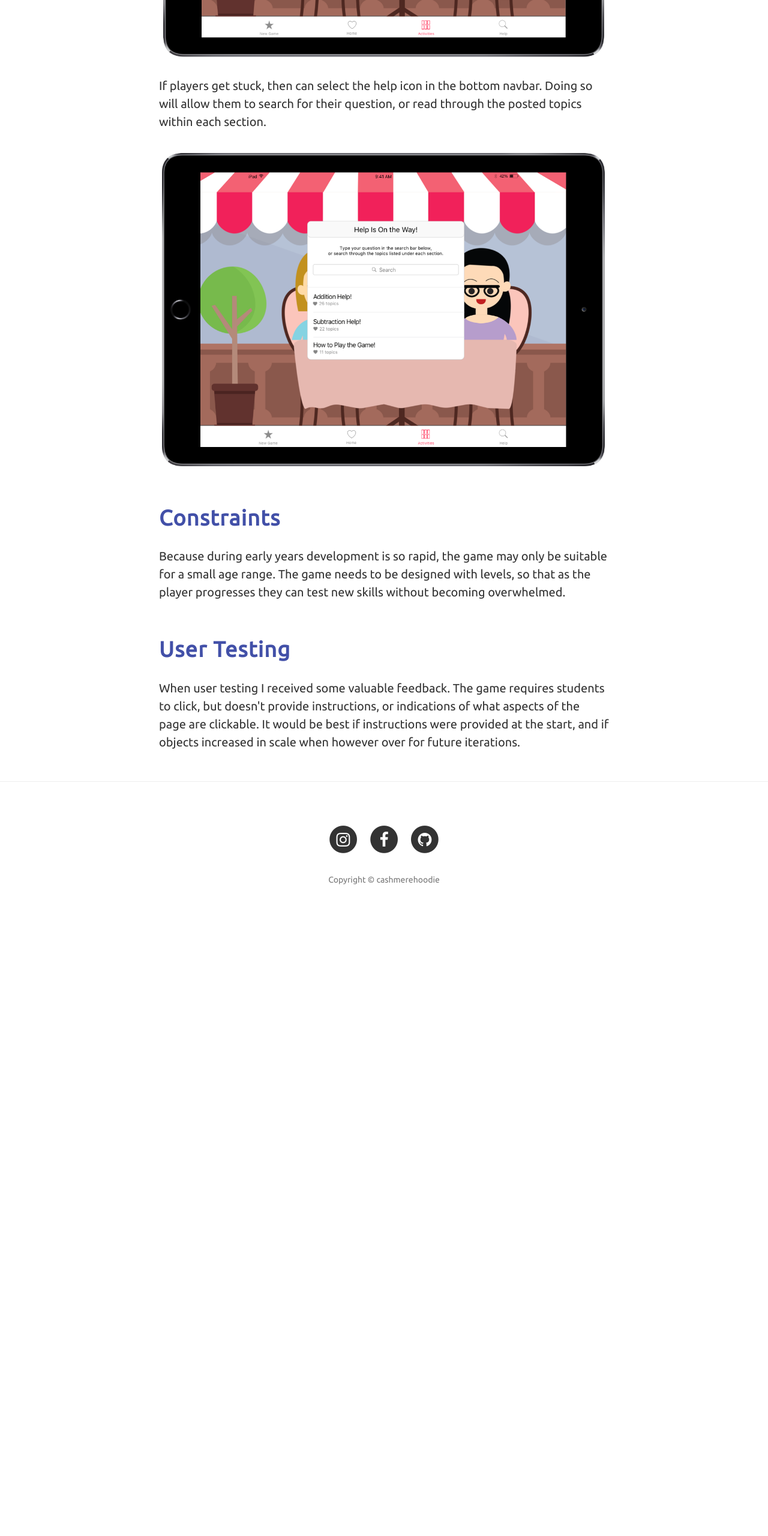
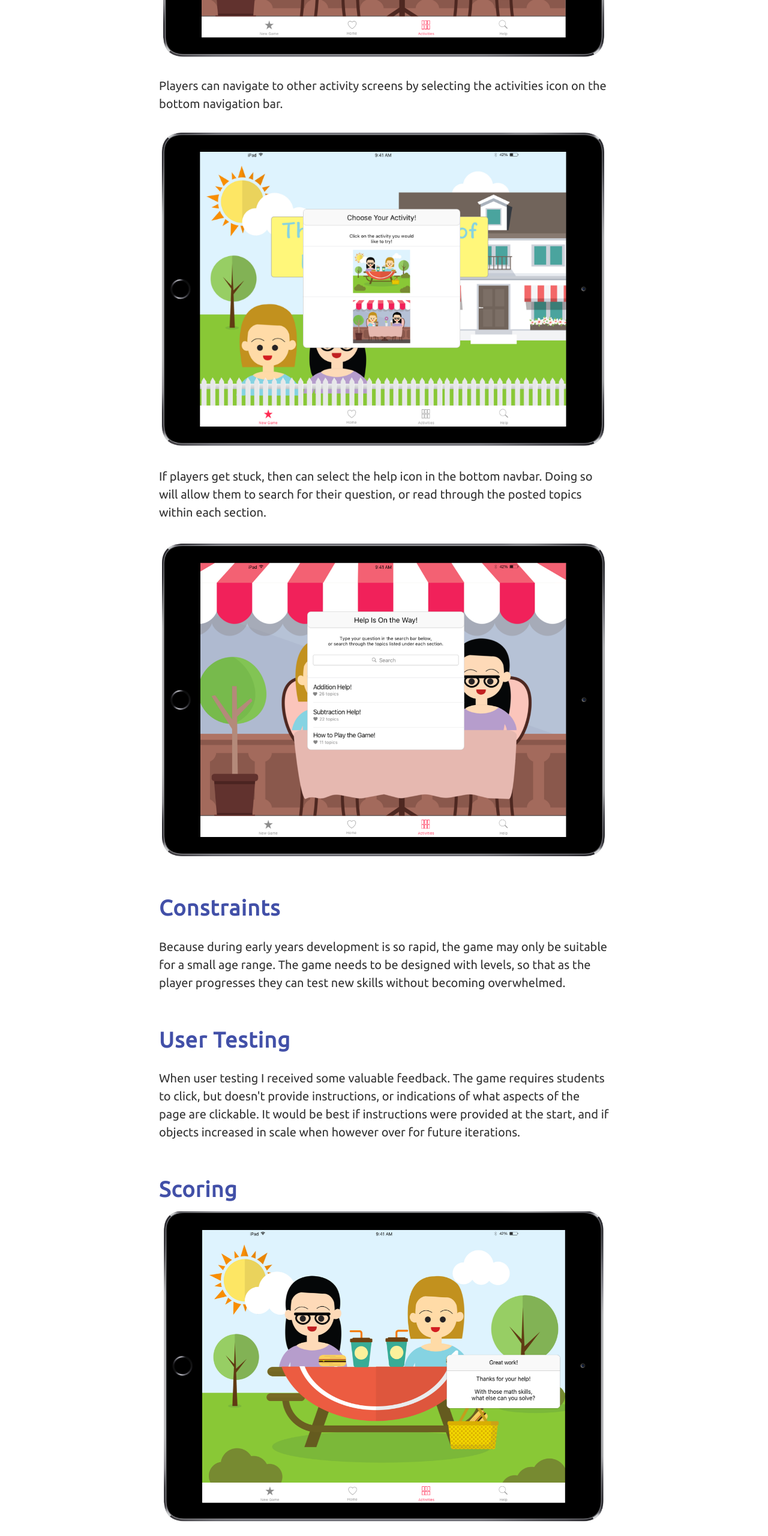
Before and after one commit to rsfarkas/cashmerehoodie, a website: page posts/post6.html in a window 1280 px wide. Shown: the part 7260-9820 px from the top of the page at 60% size. Before the commit the page ends 8802 px from the top, so only its background shows below. Drawn offline with nearby package versions, Linux system fonts and the light colour scheme.

Commit message:
scoring post

```diff
--- a/posts/post6.html
+++ b/posts/post6.html
@@ -180,6 +180,10 @@
 
                                 <a href="https://marvelapp.com/2dchd67"><img class="img-responsive"  src="../img/coffeeshop.png" alt="Subtraction Question"></a>
 
+                                <p>Players can navigate to other activity screens by selecting the activities icon on the bottom navigation bar.</p>
+
+                                 <a href="https://marvelapp.com/2dchd67"><img class="img-responsive"  src="../img/activities.png" alt="Activities"></a>
+
                                 <p>If players get stuck, then can select the help icon in the bottom navbar. Doing so will allow them to search for their question, or read through the posted topics within each section.</p>
 
                                 <a href="https://marvelapp.com/2dchd67"><img class="img-responsive"  src="../img/help.png" alt="Subtraction Question"></a>
@@ -190,7 +194,14 @@
 
 
                                 <h2 class="section-heading">User Testing</h2>
+
                                 <p>When user testing I received some valuable feedback. The game requires students to click, but doesn't provide instructions, or indications of what aspects of the page are clickable. It would be best if instructions were provided at the start, and if objects increased in scale when however over for future iterations.</p>
+
+                                <h2 class="section-heading">Scoring</h2>
+
+                                 <a href="https://marvelapp.com/2dchd67"><img class="img-responsive"  src="../img/thanks.png" alt="Scoring"></a>
+
+                                <p>Children are often not motivated by a physical representation of how many points they have earned, as they keep score in their heads. By allowing players to set their own goals, their is less risk of anxiety and depression caused by playing. In order to keep children motivated to play, The Adventures of Lily and Louisa do not keep score. Instead, when a question is answered correctly, Lily and Louisa thank the player for their help and encourage them to keep playing.</p>
                             </div>
                         </div>
                     </div>
```
Also changed, not shown: index.html (+1 -0 lines), img/activities.png (added), img/thanks.png (added).
